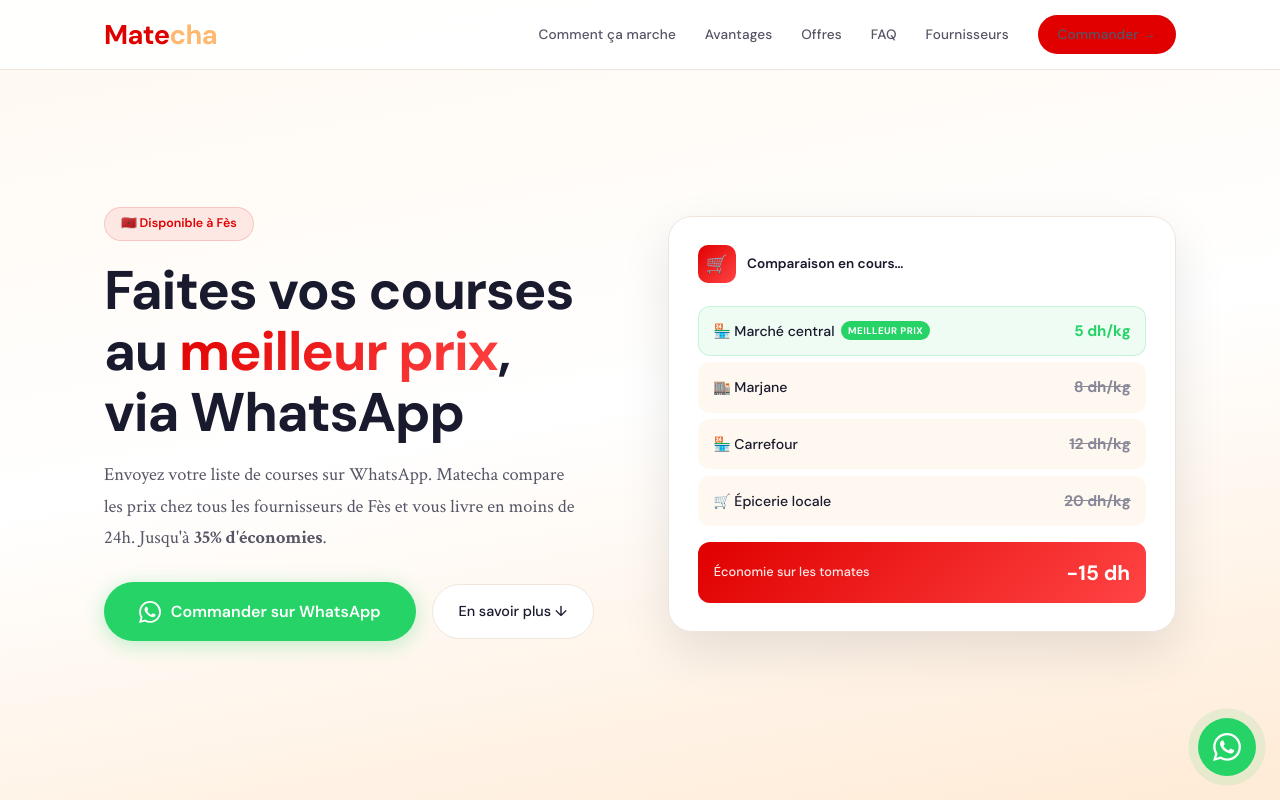
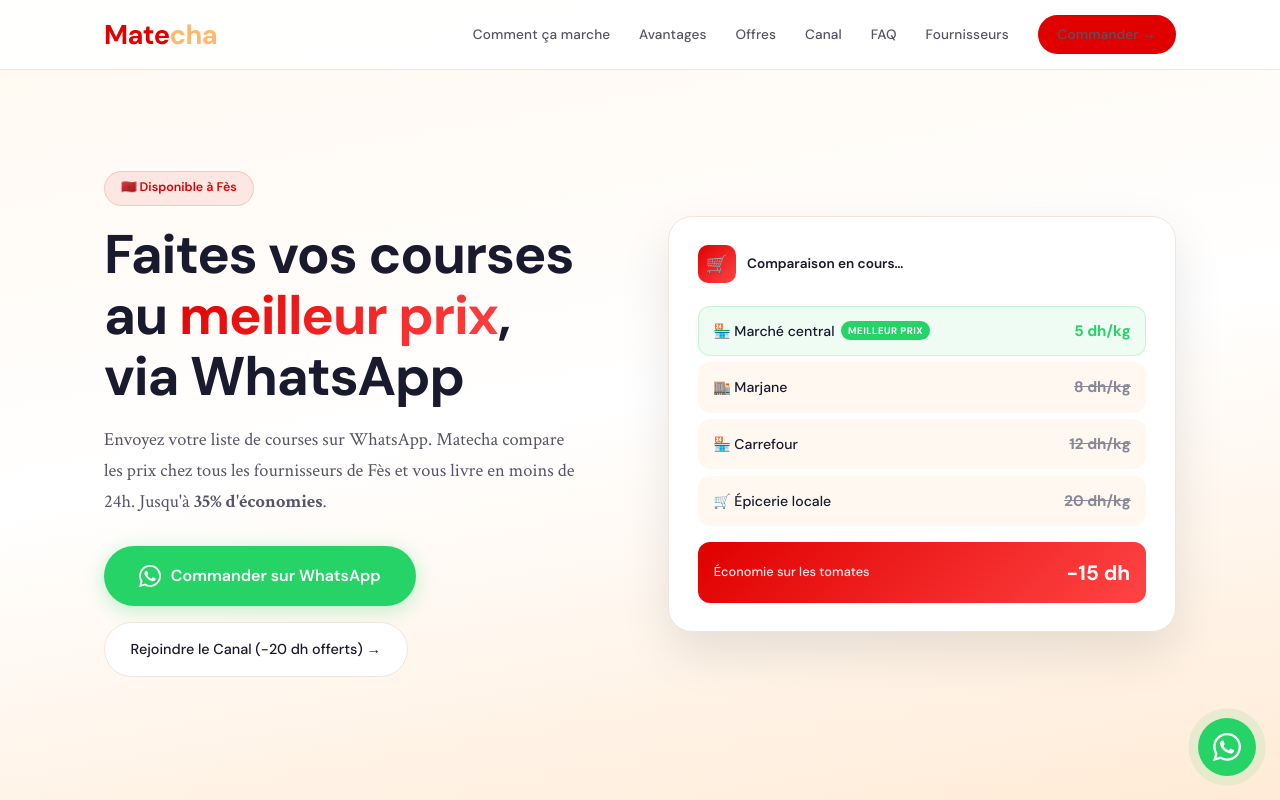
Before and after one commit to AmOmar98/Matecha.ma, a website: page matecha-landing/matecha-landing/public/index.html in a window 1280 px wide. Shown: the top 800 px of the page. Drawn offline with Linux system fonts and the light colour scheme; no server answers; a web font is replaced by a local one.

Commit message:
feat(ui): dual hero CTA — WhatsApp direct + canal opt-in

```diff
--- a/matecha-landing/matecha-landing/public/index.html
+++ b/matecha-landing/matecha-landing/public/index.html
@@ -33,6 +33,7 @@
       <a href="#how">Comment ça marche</a>
       <a href="#why">Avantages</a>
       <a href="#offers">Offres</a>
+      <a href="#canal">Canal</a>
       <a href="#faq">FAQ</a>
       <a href="fournisseurs.html">Fournisseurs</a>
       <a href="https://wa.me/212675742868?text=Salam!%20Je%20veux%20commander%20mes%20courses%20avec%20Matecha" class="nav-cta">Commander →</a>
@@ -55,7 +56,7 @@
           <svg viewBox="0 0 24 24" fill="currentColor"><path d="M17.472 14.382c-.297-.149-1.758-.867-2.03-.967-.273-.099-.471-.148-.67.15-.197.297-.767.966-.94 1.164-.173.199-.347.223-.644.075-.297-.15-1.255-.463-2.39-1.475-.883-.788-1.48-1.761-1.653-2.059-.173-.297-.018-.458.13-.606.134-.133.298-.347.446-.52.149-.174.198-.298.298-.497.099-.198.05-.371-.025-.52-.075-.149-.669-1.612-.916-2.207-.242-.579-.487-.5-.669-.51-.173-.008-.371-.01-.57-.01-.198 0-.52.074-.792.372-.272.297-1.04 1.016-1.04 2.479 0 1.462 1.065 2.875 1.213 3.074.149.198 2.096 3.2 5.077 4.487.709.306 1.262.489 1.694.625.712.227 1.36.195 1.871.118.571-.085 1.758-.719 2.006-1.413.248-.694.248-1.289.173-1.413-.074-.124-.272-.198-.57-.347m-5.421 7.403h-.004a9.87 9.87 0 01-5.031-1.378l-.361-.214-3.741.982.998-3.648-.235-.374a9.86 9.86 0 01-1.51-5.26c.001-5.45 4.436-9.884 9.888-9.884 2.64 0 5.122 1.03 6.988 2.898a9.825 9.825 0 012.893 6.994c-.003 5.45-4.437 9.884-9.885 9.884m8.413-18.297A11.815 11.815 0 0012.05 0C5.495 0 .16 5.335.157 11.892c0 2.096.547 4.142 1.588 5.945L.057 24l6.305-1.654a11.882 11.882 0 005.683 1.448h.005c6.554 0 11.89-5.335 11.893-11.893a11.821 11.821 0 00-3.48-8.413z"/></svg>
           Commander sur WhatsApp
         </a>
-        <a href="#how" class="btn-outline">En savoir plus ↓</a>
+        <a href="#canal" class="btn-outline">Rejoindre le Canal (−20 dh offerts) →</a>
       </div>
     </div>
 
```
